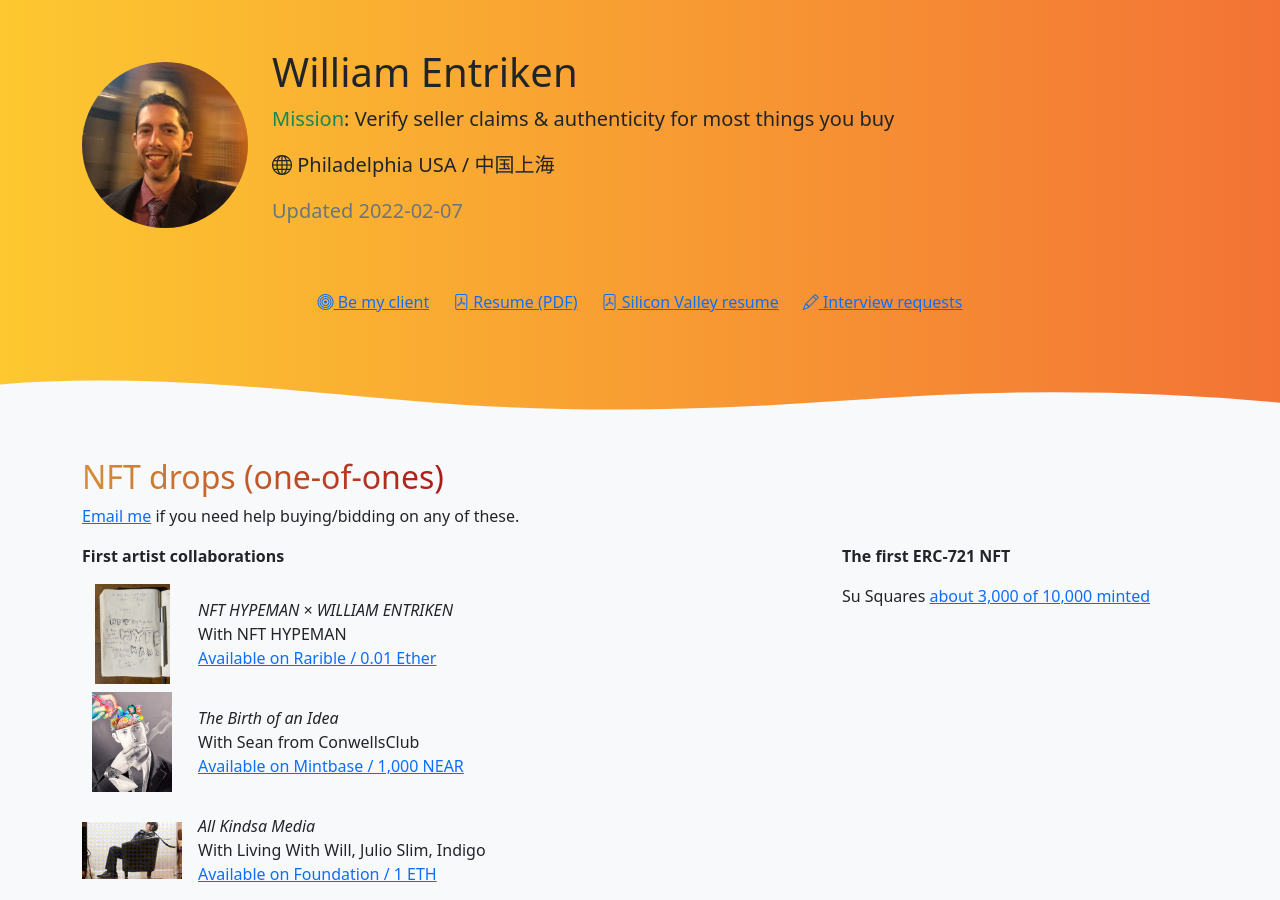
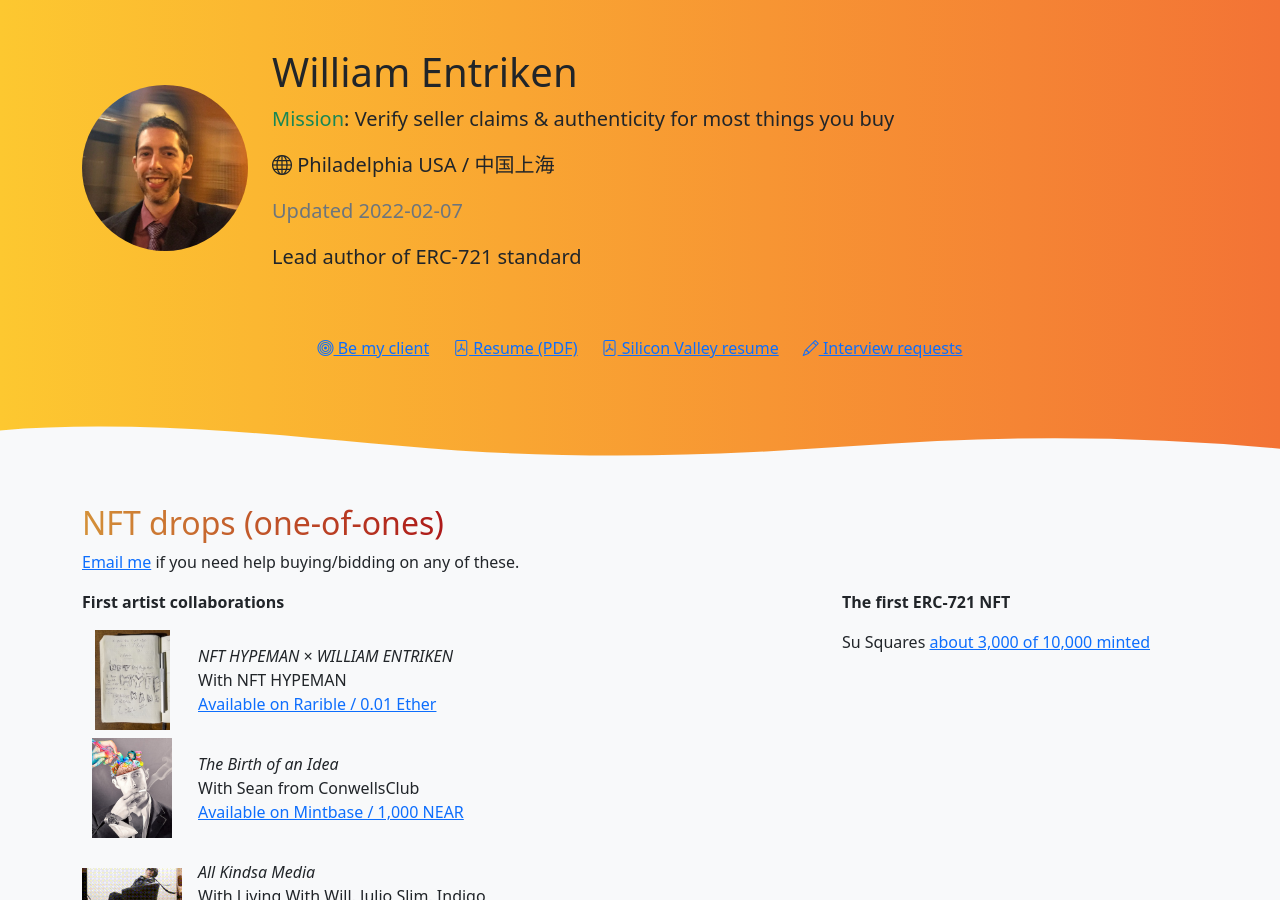
Before and after one commit to fulldecent/phor.net, a Jekyll site: the page built from index.html, in a window 1280 px wide and 900 px high. Built offline with Jekyll 4.4.1, drawn with Linux system fonts in a browser that asks for light colours; nearby versions of some CDN libraries; comment, search, counter and statistics services are not loaded.

Commit message:
add a title

```diff
--- a/index.html
+++ b/index.html
@@ -224,6 +224,7 @@ Let me introduce my friend William Entriken, who is the author of ERC 721 Non-Fu
 -->
           <p class="lead"><i class="bi bi-globe" aria-hidden="true"></i> Philadelphia USA / 中国上海</p>
           <p class="lead text-muted">Updated {{ site.time | date: "%Y-%m-%d"}}</p>
+          <p class="lead">Lead author of ERC-721 standard</p>
         </div>
       </div>
 
```
